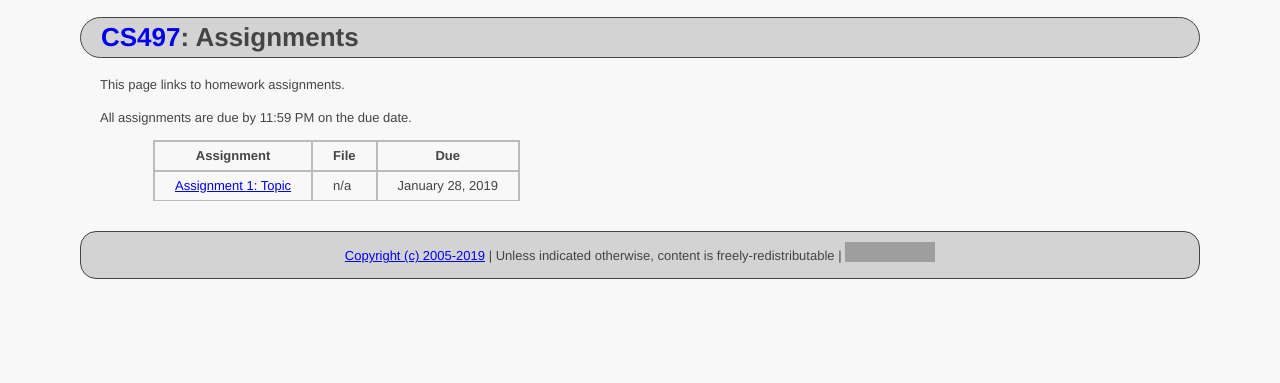
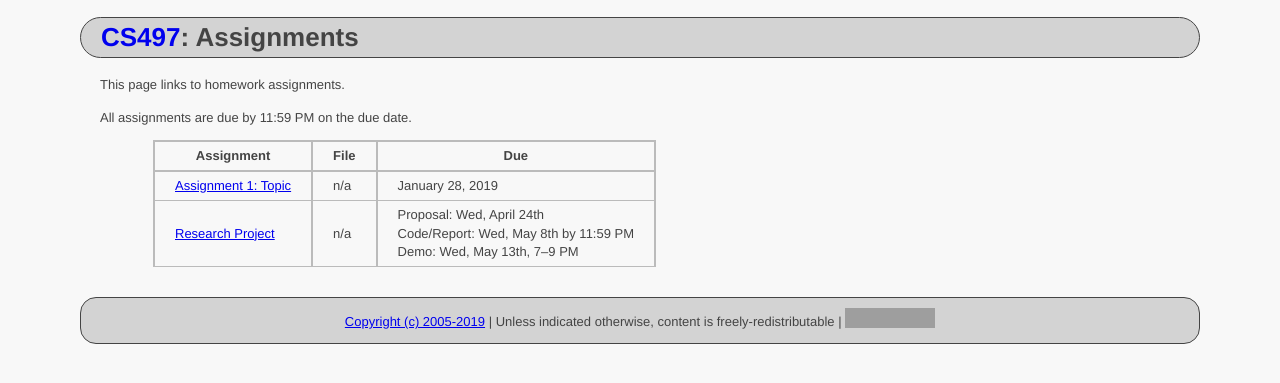
Before and after one commit to ycpcs/cs497-spring2019, a Jekyll site: the page built from assign/index.md, in a window 1280 px wide. Shown: the top 383 px of the page. Built offline with Jekyll 4.4.1, drawn with Linux system fonts in a browser that asks for light colours; grey boxes are pictures that could not be loaded.

Commit message:
Update index.md

```diff
--- a/assign/index.md
+++ b/assign/index.md
@@ -11,3 +11,4 @@ All assignments are due by 11:59 PM on the due date.
 > Assignment | File | Due
 > ---------- | ---- | ---
 > [Assignment 1: Topic](assign01.html) | n/a | January 28, 2019
+> [Research Project](project.html) | n/a | Proposal: Wed, April 24th<br>Code/Report: Wed, May 8th by 11:59 PM<br>Demo: Wed, May 13th, 7&ndash;9 PM
```
